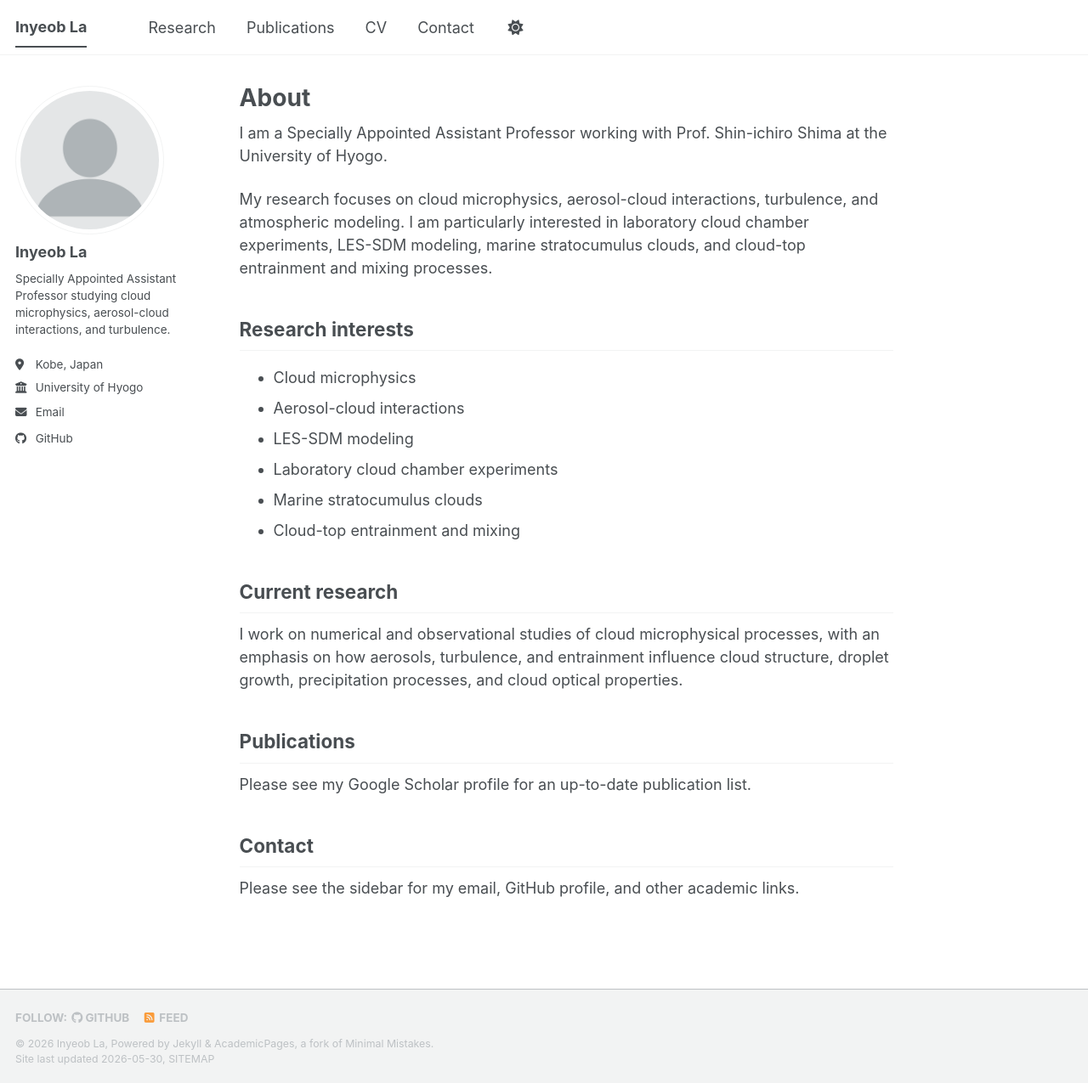
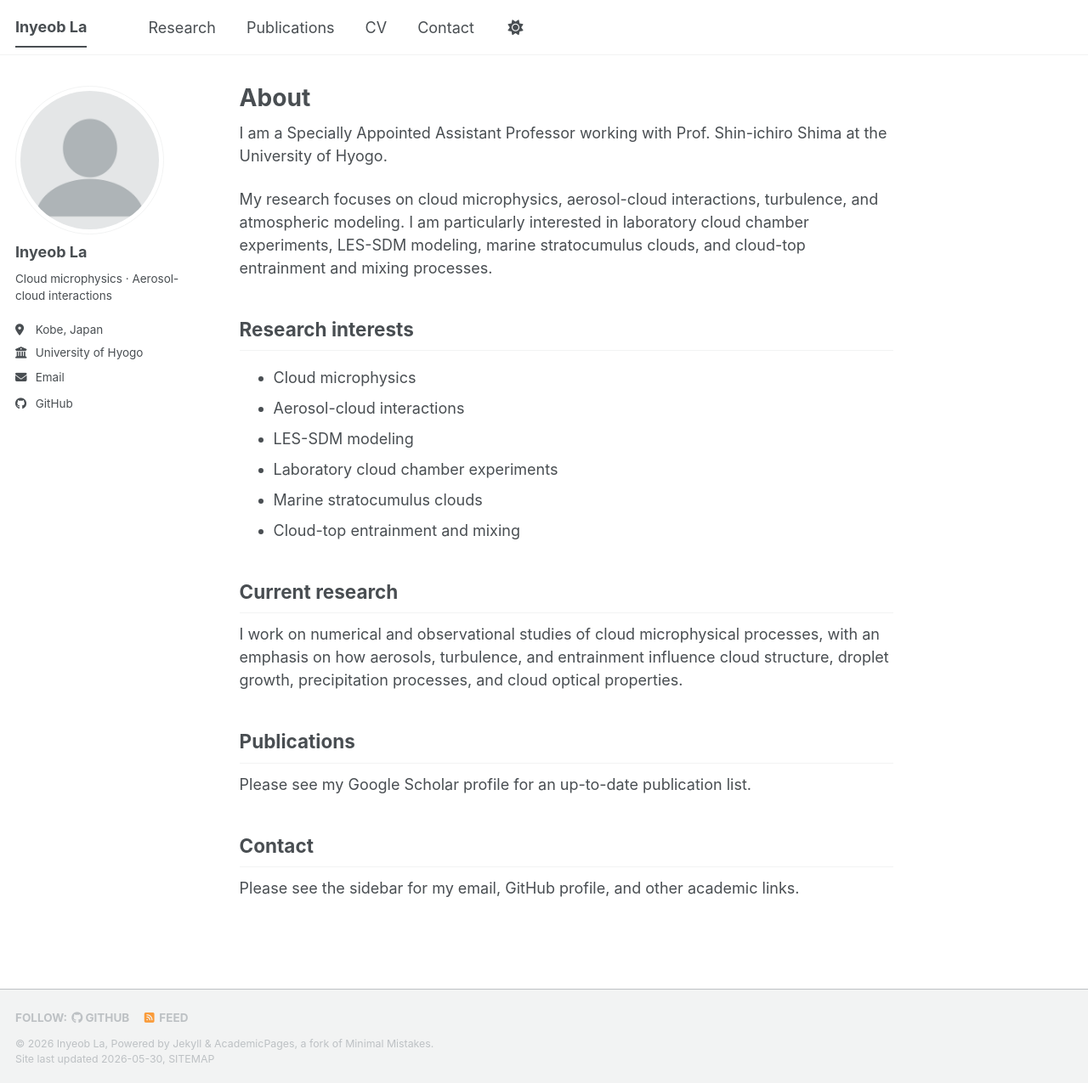
Before and after one commit to iyna481/iyna481.github.io, a Jekyll site: the page built from _pages/about.md, in a window 1280 px wide and 1275 px high. Shown: the whole window at 85% size. Built offline with Jekyll 4.4.1, drawn with Linux system fonts in a browser that asks for light colours; a script bundle is joined from its source files by our own code; library files that are not in the unit come from our copies.

Commit message:
Shorten sidebar bio

```diff
--- a/_config.yml
+++ b/_config.yml
@@ -25,7 +25,7 @@ author:
   avatar           : "profile.png"
   name             : "Inyeob La"
   pronouns         :
-  bio              : "Specially Appointed Assistant Professor studying cloud microphysics, aerosol-cloud interactions, and turbulence."
+  bio              : "Cloud microphysics · Aerosol-cloud interactions"
   location         : "Kobe, Japan"
   employer         : "University of Hyogo"
   uri              :
```
